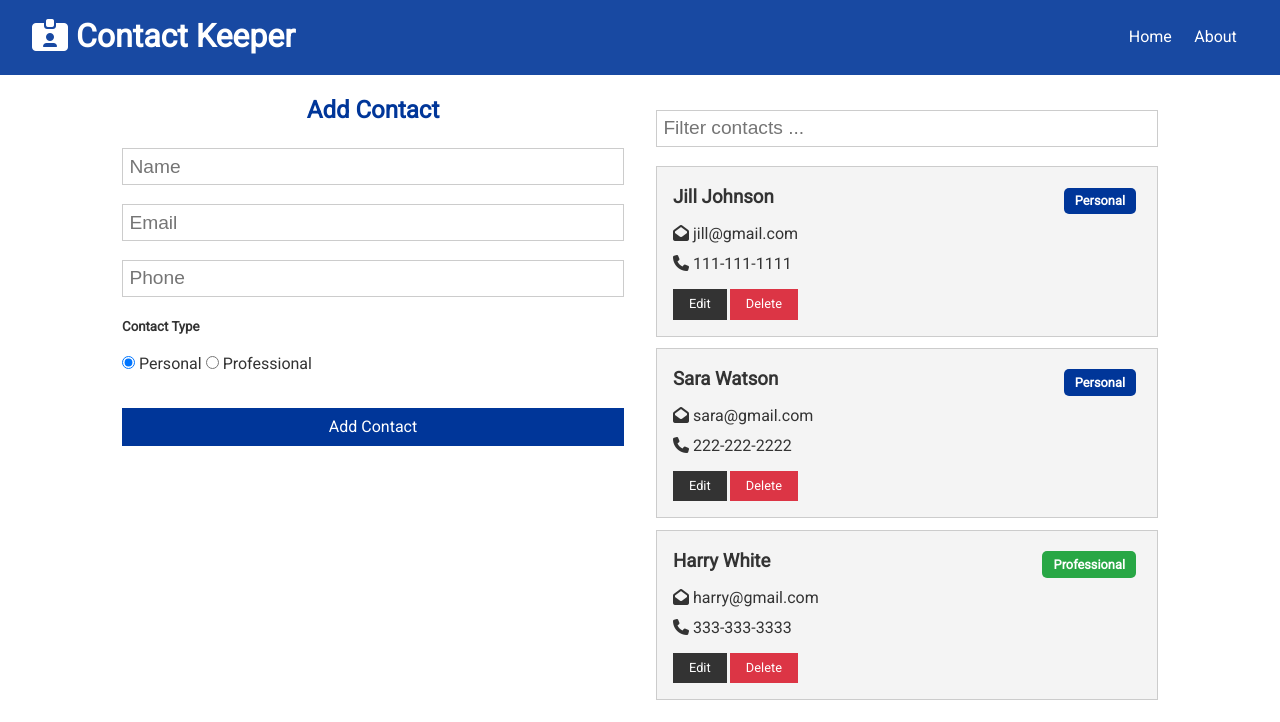
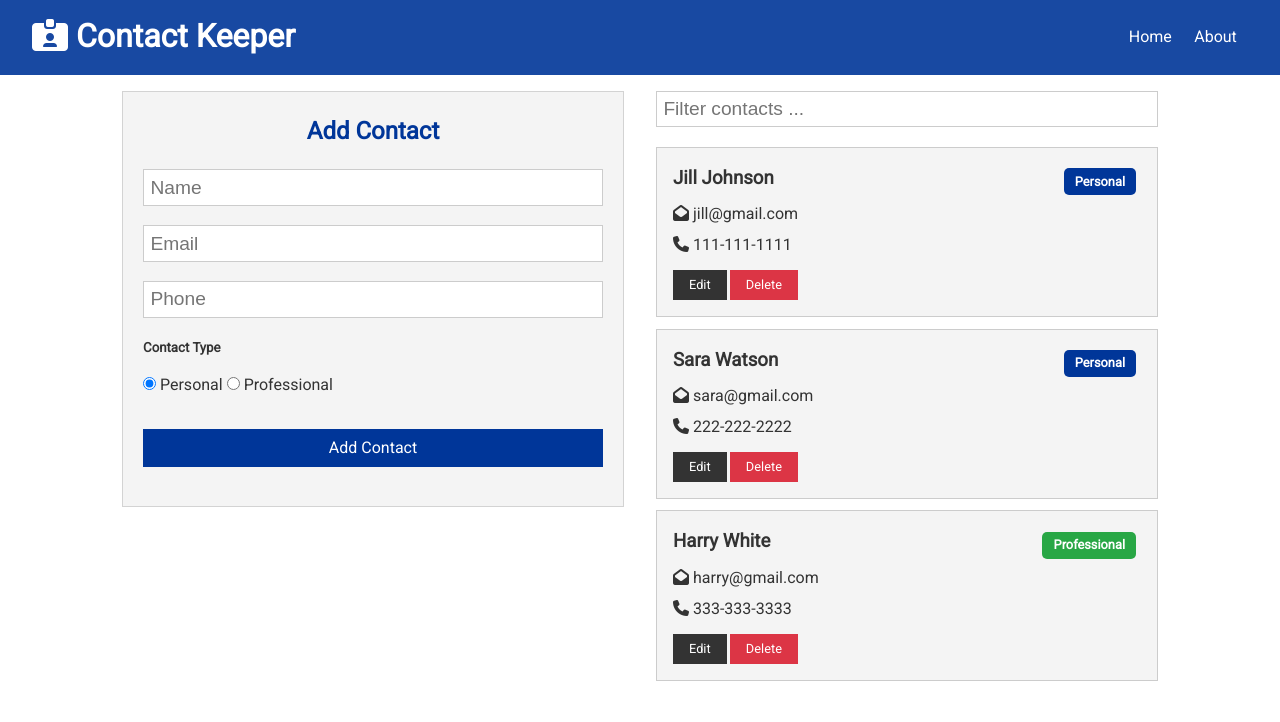
Before and after one commit to onuriltan/ContactKeeper, a React (Create React App) app in the folder client/: page / in a window 1280 px wide. Shown: the top 722 px of the page. Built offline with nearby package versions, Linux system fonts and the light colour scheme.

Commit message:
some css developments

```diff
--- a/client/src/App.css
+++ b/client/src/App.css
@@ -298,6 +298,16 @@ input {
   margin: 1.2rem 0;
 }
 
+.mt-0 {
+  margin-top: 0;
+}
+
+.form-main{
+  padding: 20px;
+  border: 1px solid lightgray;
+  background: var(--light-color);
+}
+
 .form-text {
   display: block;
   margin-top: 0.3rem;
--- a/client/src/components/contacts/ContactFilter.jsx
+++ b/client/src/components/contacts/ContactFilter.jsx
@@ -23,7 +23,7 @@ const ContactFilter = props => {
 
   return (
     <form>
-      <input ref={textRef} type="text" placeholder='Filter contacts ...' onChange={onChange}/>
+      <input className='mt-0' ref={textRef} type="text" placeholder='Filter contacts ...' onChange={onChange}/>
     </form>
   );
 };
--- a/client/src/components/contacts/ContactForm.jsx
+++ b/client/src/components/contacts/ContactForm.jsx
@@ -43,7 +43,7 @@ const ContactForm = () => {
   }
 
   return (
-    <form onSubmit={onSubmit}>
+    <form onSubmit={onSubmit} className='form-main'>
       <h2 className='text-primary'>{current ? 'Edit Contact' : 'Add Contact'}</h2>
       <input type='text' placeholder='Name' name='name' value={name} onChange={onChange}/>
       <input type='email' placeholder='Email' name='email' value={email} onChange={onChange}/>
```
